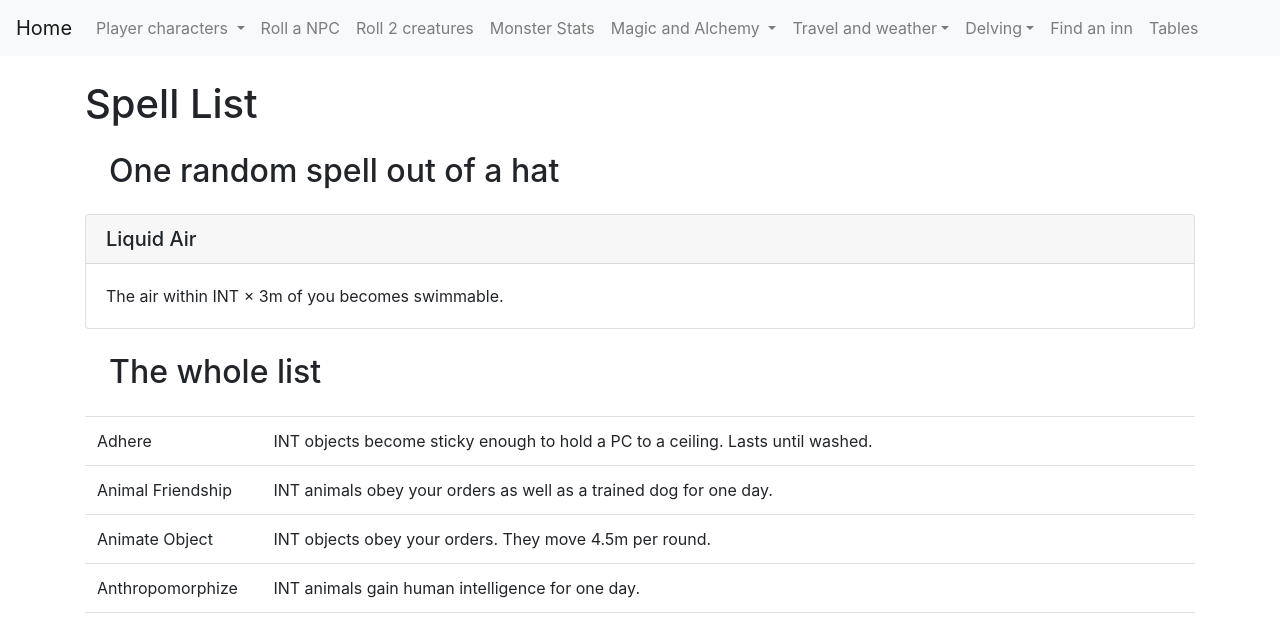
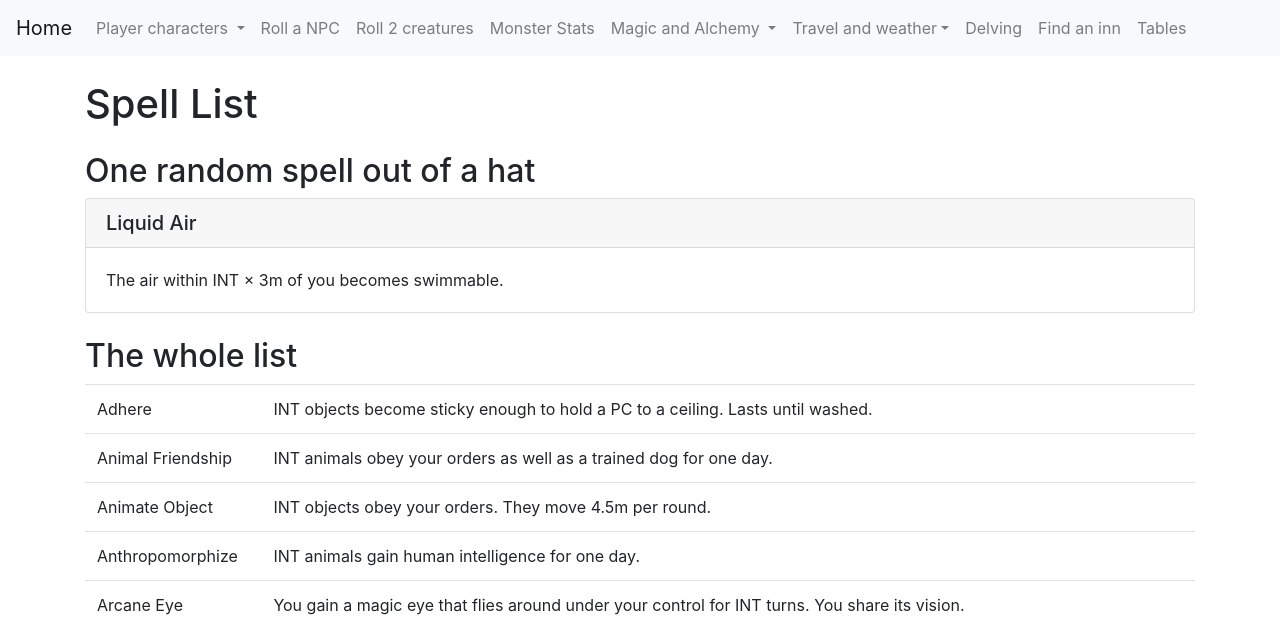
Before and after one commit to philippe-lemaire/knave, a Django app: page /generators/spells in a window 1280 px wide. Shown: the top 628 px of the page. Run offline with Django 4.2, Linux system fonts and the light colour scheme; some libraries are stand-ins or nearby versions.

Commit message:
better spacing and less menu dropdowns when not needed

```diff
--- a/generators/templates/generators/spell_list.html
+++ b/generators/templates/generators/spell_list.html
@@ -5,7 +5,7 @@ Knave - Spell List
 {% block content %}
 <h1>Spell List</h1>
 
-<h2 class="m-4">One random spell out of a hat</h2>
+<h2 class="mt-4">One random spell out of a hat</h2>
 
 <div class="card">
   <h5 class="card-header">{{rolled_spell_name}}</h5>
@@ -16,7 +16,7 @@ Knave - Spell List
 
 {{rolled_spell}}
 
-<h2 class="m-4">The whole list</h2>
+<h2 class="mt-4">The whole list</h2>
 <table class="table table-hover">
 {% for name, desc in spelldict.items %}
 <tr>
--- a/generators/templates/generators/tables.html
+++ b/generators/templates/generators/tables.html
@@ -4,10 +4,10 @@ Knave - {{table_name}} Table
 {% endblock %}
 {% block content %}
 <h1>{{table_name}}</h1>
-<h2>Random roll</h2>
+<h2 class="mt-4">Random roll</h2>
 <p>You rolled "{{random_choice}}".</p>
 
-<h2>The whole {{table_name}} table </h2>
+<h2 class="mt-4">The whole {{table_name}} table </h2>
 <div class="table-responsive">
 <table class="table table-stripped table-hover">
 {% for num, desc in table.items %}
--- a/templates/base.html
+++ b/templates/base.html
@@ -61,10 +61,8 @@
                     <a class="dropdown-item" href="{% url 'generators:weather-forecast' %}">Weather forecast</a>
                 </li>
 
-                <li class="nav-item dropdown">
-                    <a class="nav-link dropdown-toggle" data-toggle="dropdown" href="#" role="button" aria-haspopup="true" aria-expanded="false">Delving</a>
-                    <div class="dropdown-menu">
-                    <a class="dropdown-item" href="{% url 'generators:delve-rules' %}">Delve rules</a>
+                <li class="nav-item">
+                    <a class="nav-link" href="{% url 'generators:delve-rules' %}">Delving</a>
                 </li>
                 <li class="nav-item">
                  <a class="nav-link" href="{% url 'generators:inn' %}">Find an inn</a>
```
